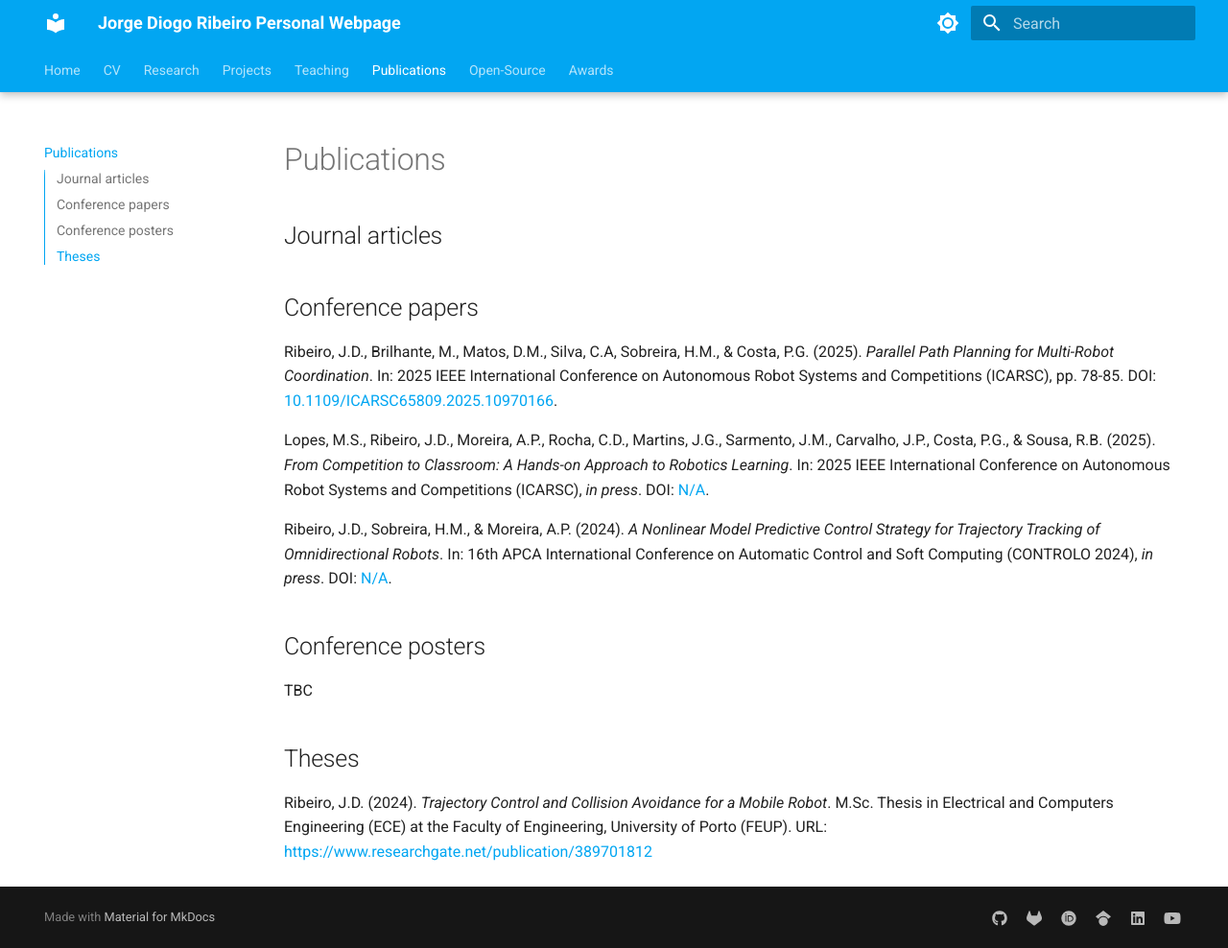
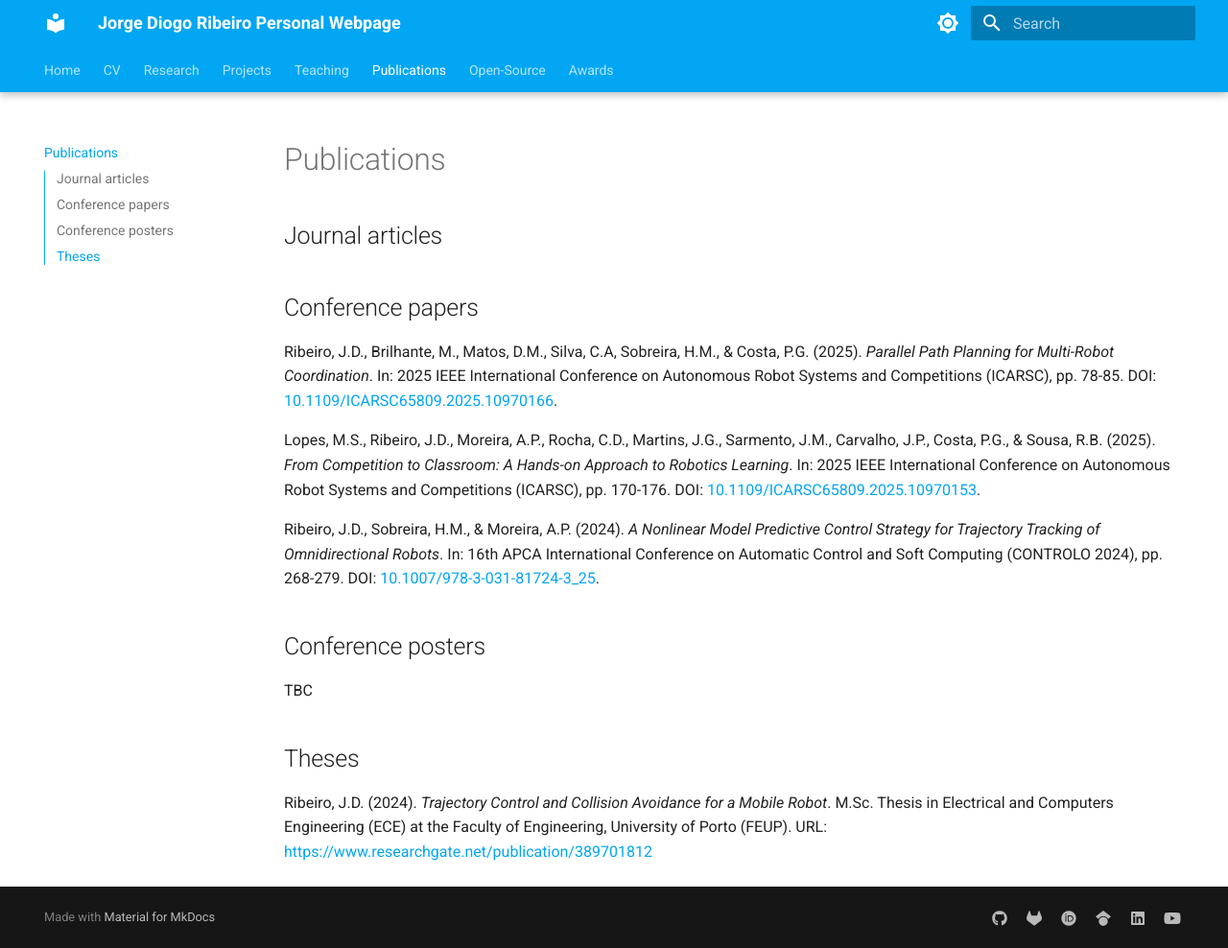
Before and after one commit to JorgeDFR/jorgedfr.github.io, an MkDocs documentation site: the page built from docs/publications.md, in a window 1280 px wide and 988 px high. Shown: the whole window at 96% size. Built offline with MkDocs 1.6.1 and Material for MkDocs 9.7.7, drawn with Linux system fonts in a browser that asks for light colours.

Commit message:
Update publications

```diff
--- a/docs/publications.md
+++ b/docs/publications.md
@@ -20,15 +20,14 @@
 Lopes, M.S., Ribeiro, J.D., Moreira, A.P., Rocha, C.D., Martins, J.G., Sarmento, J.M., Carvalho, J.P., Costa, P.G., & Sousa, R.B. (2025).
 _From Competition to Classroom: A Hands-on Approach to Robotics Learning_.
 In: 2025 IEEE International Conference on Autonomous Robot Systems and Competitions (ICARSC),
-_in press_. <!-- pp. <pages xxx-xxx>. -->
-DOI: [N/A](https://doi.org/).
-
+pp. 170-176.
+DOI: [10.1109/ICARSC65809.2025.10970153](https://doi.org/10.1109/ICARSC65809.2025.10970153).
 
 Ribeiro, J.D., Sobreira, H.M., & Moreira, A.P. (2024).
 _A Nonlinear Model Predictive Control Strategy for Trajectory Tracking of Omnidirectional Robots_.
 In: 16th APCA International Conference on Automatic Control and Soft Computing (CONTROLO 2024),
-_in press_. <!-- pp. <pages xxx-xxx>. -->
-DOI: [N/A](https://doi.org/).
+pp. 268-279.
+DOI: [10.1007/978-3-031-81724-3_25](https://doi.org/10.1007/978-3-031-81724-3_25).
 
 ## Conference posters
 
```
Also changed, not shown: docs/cv.md (+4 -4 lines).
